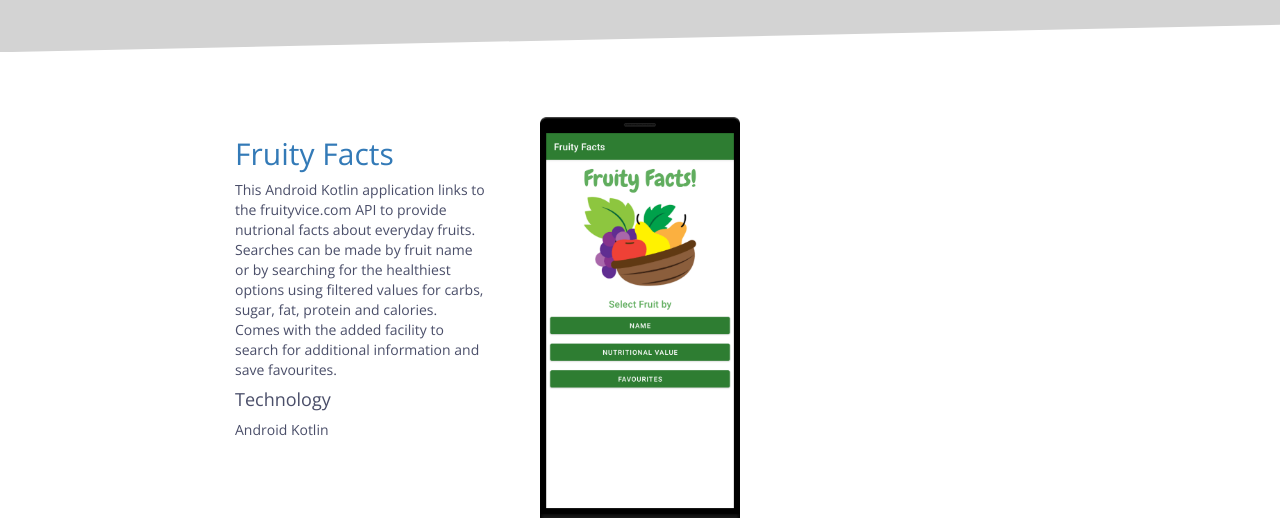
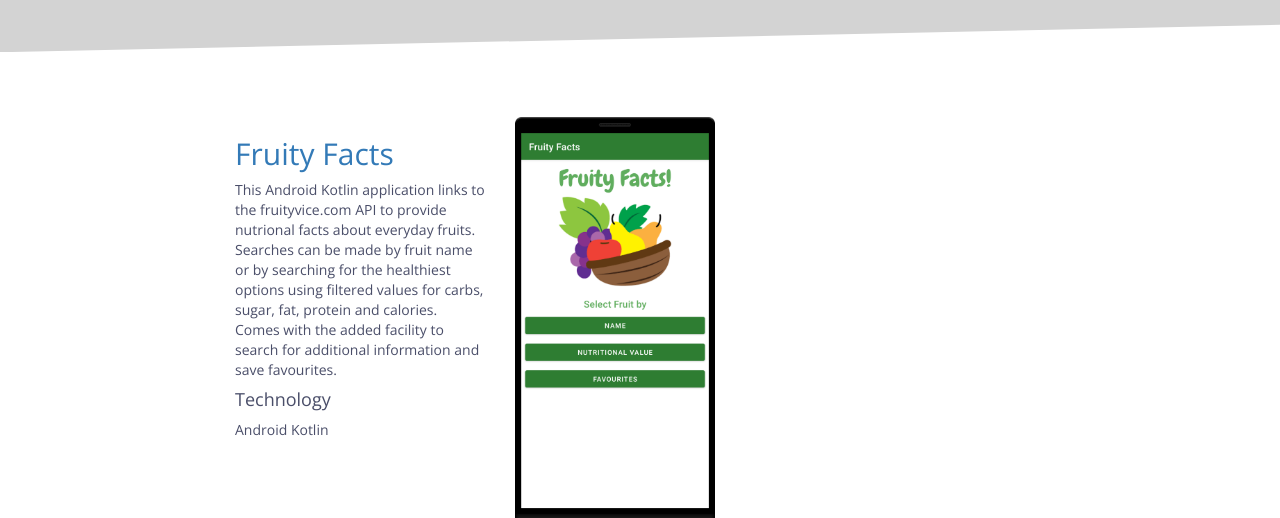
Before and after one commit to kev-carmichael/kev-carmichael.github.io, a plain HTML site: page index.html in a window 1280 px wide. Shown: the part 1170-1688 px from the top of the page. Drawn offline with nearby package versions, Linux system fonts and the light colour scheme.

Commit message:
moved FruityFacts screenshot

```diff
--- a/index.html
+++ b/index.html
@@ -61,7 +61,7 @@
 
 			    	<div class="row work-item-row">
 			    		<div class="col-lg-8 col-lg-push-4">
-			    			<img src="img/fruityfacts.png" width=200 class="img-responsive" style="float: left; margin-left: 25px;">
+			    			<img src="img/fruityfacts.png" width=200 class="img-responsive">
 			    		</div>
 			    		<div class="col-lg-4 col-lg-pull-8">
 			    			<h2><a href="https://github.com/kev-carmichael/FruityFacts" target="blank">Fruity Facts</a></h2>
```
